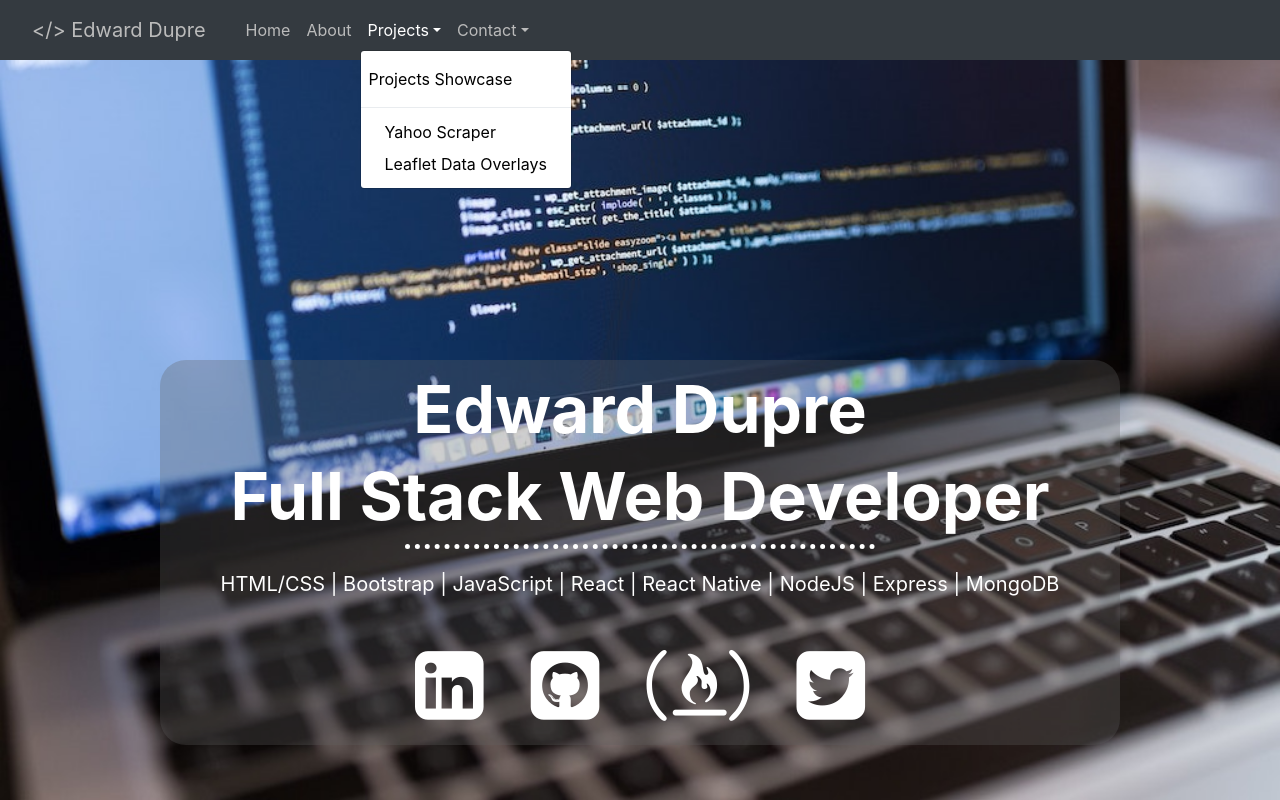
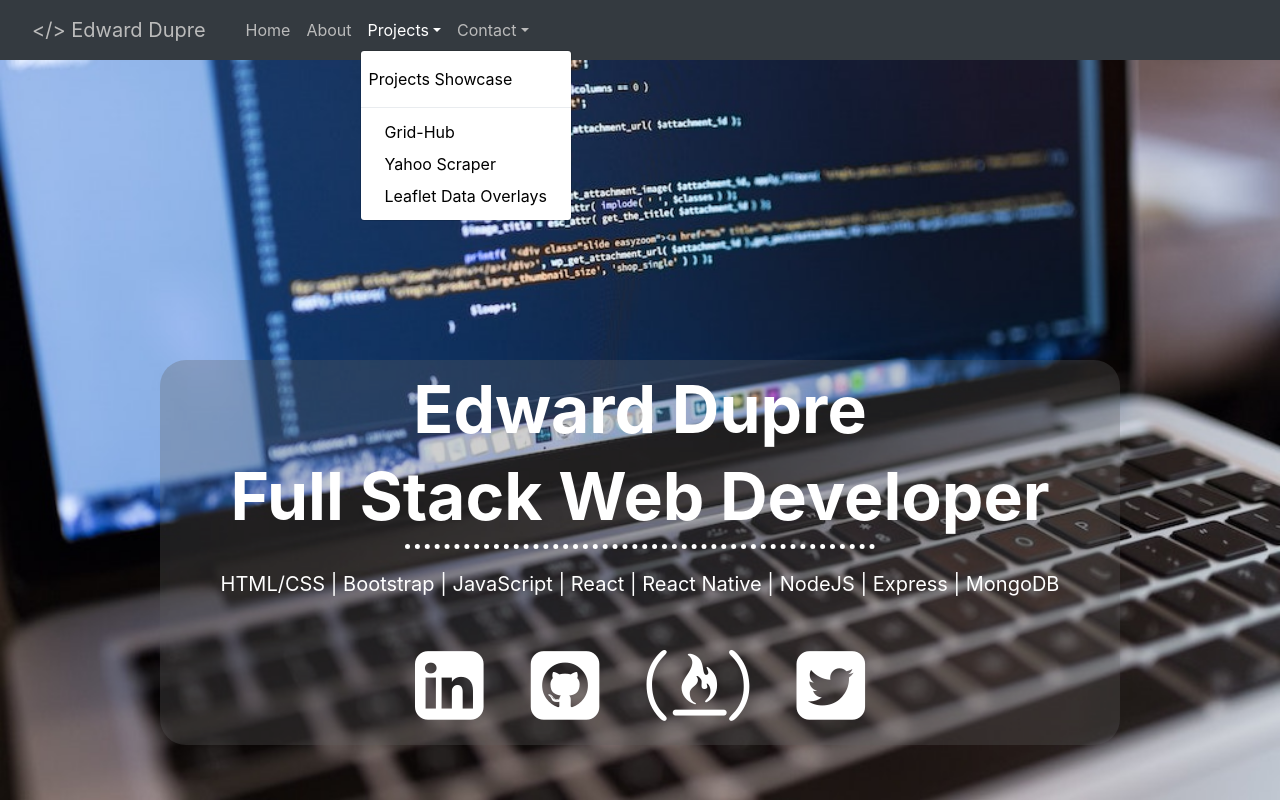
Before and after one commit to edwd42/react-homepage, a React (Create React App) app: page /#/ in a window 1280 px wide. Both pictures are taken after a click on the button "Projects". Built offline with nearby package versions, Linux system fonts and the light colour scheme; the HTML template or start-up script is replaced by a standard one.

Commit message:
add Grid-Hub to Projects drop-down menu

```diff
--- a/src/components/NavBar.js
+++ b/src/components/NavBar.js
@@ -81,6 +81,12 @@ export const NavBar = () => (
             </Nav.Link>
             <NavDropdown.Divider />
             <NavDropdown.Item
+              href="http://grid-hub.s3-website-us-east-1.amazonaws.com/"
+              target="_blank"
+            >
+              Grid-Hub
+            </NavDropdown.Item>
+            <NavDropdown.Item
               href="http://yahoo-scraper.s3-website-us-east-1.amazonaws.com/"
               target="_blank"
             >
```
